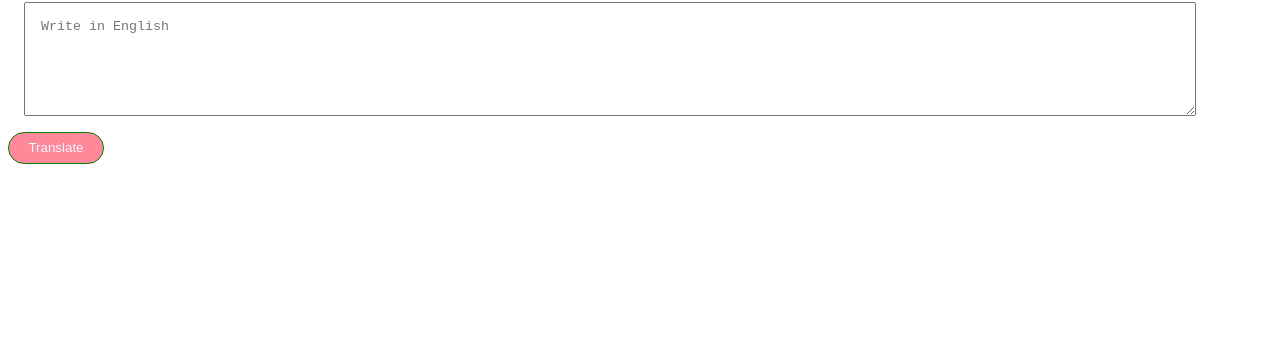
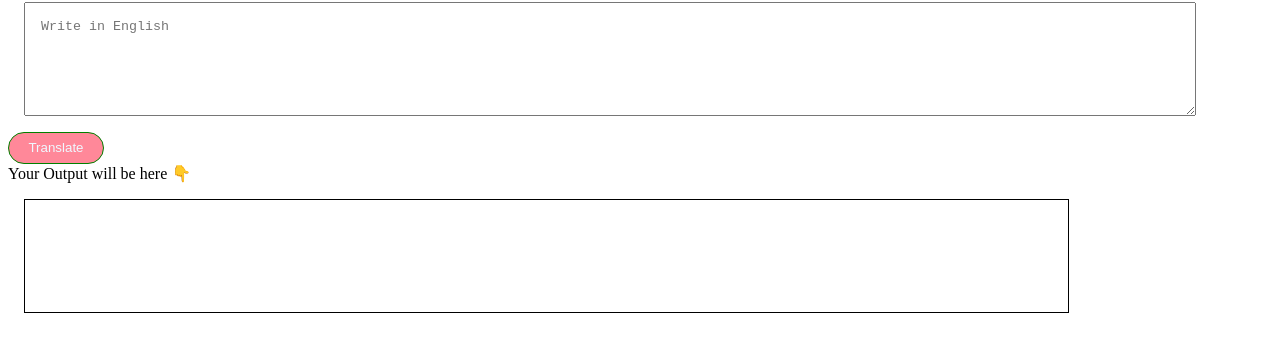
Before and after one commit to ansarynaim/Minion-language-convertor, a plain HTML site: page index.html in a window 1280 px wide. Shown: the part 78-430 px from the top of the page. Drawn offline with Linux system fonts and the light colour scheme.

Commit message:
input process output is done

```diff
--- a/app.js
+++ b/app.js
@@ -1,10 +1,9 @@
 var btnTranslate = document.querySelector("#btn-translate");
 var textInput = document.querySelector("#txt-input");
-console.log(textInput)
+var outputDiv = document.querySelector("#output");
 
-function clickHandler(){
-  console.log("clicked!!");
-  console.log("input",textInput.value);
-};
+function clickHandler() {
+ outputDiv.innerText="bananabanana" + textInput.value;
+}
 
-btnTranslate.addEventListener("click",clickHandler);
+btnTranslate.addEventListener("click", clickHandler);
--- a/index.html
+++ b/index.html
@@ -22,12 +22,22 @@
         background-color: #ff8899;
         border-radius: 3rem;
       }
+
+      #output{
+        border: 1px solid black;
+        height: 10vh;
+        width: 80%;
+        margin: 1rem;
+        padding: 1rem;
+      }
     </style>
   </head>
   <body>
     <h1>Minion Language Converter</h1>
     <textarea id="txt-input" placeholder="Write in English"></textarea>
     <button id="btn-translate">Translate</button>
+    <div>Your Output will be here 👇</div>
+    <div id="output"></div>
     <script src="app.js" type="text/javascript"></script>
   </body>
 </html>
```
